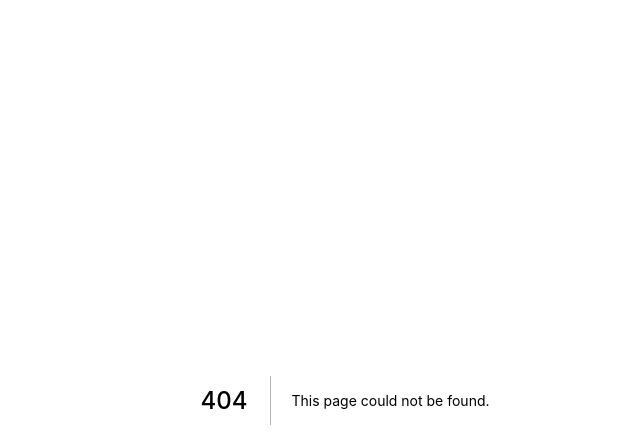
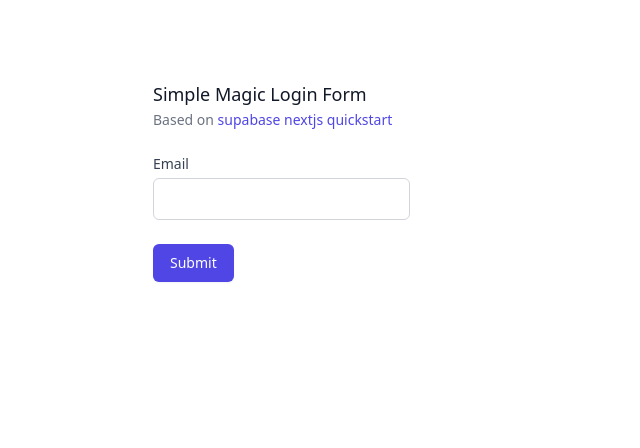
Before and after one commit to mw10013/nextjs-sandbox, a Next.js app: page /sandbox/supabase-auth-quickstart in a window 1280 px wide. Before the commit this address had no page. Shown: the top 448 px of the page, without its empty margins (295-935 px from the left). Built offline with nearby package versions, Linux system fonts and the light colour scheme; no server answers.

Commit message:
supabase-auth-quickstart

```diff
--- a/pages/index.tsx
+++ b/pages/index.tsx
@@ -30,6 +30,11 @@ const cards = [
     href: "/sandbox/simple-magic-login-form",
     title: "Simple Magic Login Form",
     description: "Simple magic login form.",
+  },
+  {
+    href: "/sandbox/supabase-auth-quickstart",
+    title: "Supabase Auth Quickstart",
+    description: "Supabase auth quickstart.",
   },
 ];
 
--- /dev/null
+++ b/pages/sandbox/supabase-auth-quickstart.tsx
@@ -0,0 +1,239 @@
+import { useForm } from "react-hook-form";
+import { zodResolver } from "@hookform/resolvers/zod";
+import * as z from "zod";
+import { supabase } from "../../utils/supabaseClient";
+import { useEffect, useState } from "react";
+import { Session } from "@supabase/supabase-js";
+
+const authSchema = z.object({
+  email: z.string().min(1, { message: "Required" }).email(),
+});
+
+type AuthSchema = z.infer<typeof authSchema>;
+
+function Auth() {
+  const {
+    register,
+    handleSubmit,
+    formState: { errors, isSubmitting },
+  } = useForm<AuthSchema>({
+    resolver: zodResolver(authSchema),
+  });
+
+  return (
+    <div className="mx-auto max-w-sm pt-8">
+      <form
+        onSubmit={handleSubmit(async ({ email }) => {
+          const { error } = await supabase.auth.signInWithOtp({
+            email,
+          });
+          if (error) throw error;
+          alert("Check your email for the login link!");
+        })}
+      >
+        <div>
+          <h3 className="text-lg font-medium leading-6 text-gray-900">
+            Simple Magic Login Form
+          </h3>
+          <p className="mt-1 text-sm text-gray-500">
+            Based on{" "}
+            <a
+              className="text-indigo-600 hover:text-indigo-900"
+              href="https://supabase.com/docs/guides/with-nextjs#set-up-a-login-component"
+            >
+              supabase nextjs quickstart
+            </a>{" "}
+          </p>
+        </div>
+        <div className="mt-6">
+          <label
+            htmlFor="email"
+            className="block text-sm font-medium text-gray-700"
+          >
+            Email
+          </label>
+          <input
+            type="text"
+            {...register("email")}
+            className="mt-1 block rounded-md border-gray-300 focus:border-indigo-500 focus:ring-indigo-500"
+          />
+          {typeof errors.email?.message === "string" && (
+            <p className="mt-2 text-sm text-red-600">{errors.email?.message}</p>
+          )}
+
+          <button
+            type="submit"
+            disabled={isSubmitting}
+            className="mt-6 inline-flex justify-center rounded-md border border-transparent bg-indigo-600 py-2 px-4 text-sm font-medium text-white shadow-sm hover:bg-indigo-700 focus:outline-none focus:ring-2 focus:ring-indigo-500 focus:ring-offset-2 disabled:opacity-50"
+          >
+            Submit
+          </button>
+        </div>
+      </form>
+    </div>
+  );
+}
+
+function Account({ session }: { session: Session }) {
+  const [loading, setLoading] = useState(true);
+  const [username, setUsername] = useState<string>("");
+
+  useEffect(() => {
+    getProfile();
+  }, [session]);
+
+  async function getCurrentUser() {
+    const {
+      data: { session },
+      error,
+    } = await supabase.auth.getSession();
+
+    if (error) {
+      throw error;
+    }
+
+    if (!session?.user) {
+      throw new Error("User not logged in");
+    }
+
+    return session.user;
+  }
+
+  async function getProfile() {
+    try {
+      setLoading(true);
+      const user = await getCurrentUser();
+
+      const { data, error, status } = await supabase
+        .from("profiles")
+        .select(`username`)
+        .eq("id", user.id)
+        .single();
+
+      if (error && status !== 406) {
+        throw error;
+      }
+
+      if (data?.username) {
+        setUsername(data.username);
+      }
+    } catch (error) {
+      if (error instanceof Error) {
+        alert(error.message);
+      }
+    } finally {
+      setLoading(false);
+    }
+  }
+
+  async function updateProfile({ username }: { username: string }) {
+    try {
+      setLoading(true);
+      const user = await getCurrentUser();
+
+      const updates = {
+        id: user.id,
+        username,
+        updated_at: new Date().toISOString(),
+      };
+
+      const { error } = await supabase.from("profiles").upsert(updates);
+
+      if (error) {
+        throw error;
+      }
+    } catch (error) {
+      if (error instanceof Error) {
+        alert(error.message);
+      }
+    } finally {
+      setLoading(false);
+    }
+  }
+
+  return (
+    <div className="form-widget">
+      <div>
+        <label htmlFor="email">Email</label>
+        <input id="email" type="text" value={session.user.email} disabled />
+      </div>
+      <div>
+        <label htmlFor="username">Name</label>
+        <input
+          id="username"
+          type="text"
+          //   value={username || ""}
+          value={username}
+          onChange={(e) => setUsername(e.target.value)}
+        />
+      </div>
+
+      <div>
+        <button
+          className="button primary block"
+          onClick={() => updateProfile({ username })}
+          disabled={loading}
+        >
+          {loading ? "Loading ..." : "Update"}
+        </button>
+      </div>
+
+      <div>
+        <button
+          className="button block"
+          onClick={() => supabase.auth.signOut()}
+        >
+          Sign Out
+        </button>
+      </div>
+    </div>
+  );
+}
+
+export default function Home() {
+  //   const [isLoading, setIsLoading] = useState(true);
+  const [session, setSession] = useState<Session | null>(null);
+
+  useEffect(() => {
+    let mounted = true;
+
+    async function getInitialSession() {
+      const {
+        data: { session },
+      } = await supabase.auth.getSession();
+
+      // only update the react state if the component is still mounted
+      if (mounted) {
+        if (session) {
+          setSession(session);
+        }
+
+        // setIsLoading(false);
+      }
+    }
+
+    getInitialSession();
+
+    const {
+      data: { subscription },
+    } = supabase.auth.onAuthStateChange((_event, session) => {
+      setSession(session);
+    });
+
+    return () => {
+      mounted = false;
+
+      subscription?.unsubscribe();
+    };
+  }, []);
+
+  return (
+    <div className="container" style={{ padding: "50px 0 100px 0" }}>
+      {!session ? (
+        <Auth />
+      ) : (
+        <Account key={session.user.id} session={session} />
+      )}
+    </div>
+  );
+}
```
